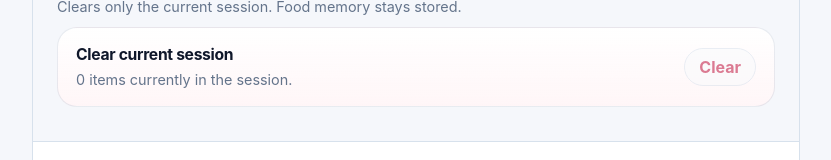
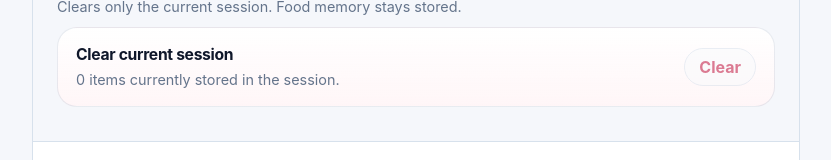
Before and after one commit to blaxcky/FoodSnap, a React (Vite) app: page / in a window 1280 px wide. Both pictures are taken after a click on the button "EXPORT". Shown: the part 571-731 px from the top of the page, without its empty margins (224-1055 px from the left). Built offline with nearby package versions, Linux system fonts and the light colour scheme.

Commit message:
Allow resetting sessions with only deleted items

```diff
--- a/src/App.tsx
+++ b/src/App.tsx
@@ -405,7 +405,7 @@ export default function App() {
             visibleExportText={visibleExportText}
             exportLeadIn={exportLeadIn}
             copyState={copyState}
-            sessionCount={activeEntries.length}
+            sessionCount={entries.length}
             onChangeFormat={(format) => {
               setExportFormat(format);
               setCopyState('idle');
--- a/src/components/ExportPanel.tsx
+++ b/src/components/ExportPanel.tsx
@@ -114,7 +114,7 @@ export function ExportPanel({
           <div className="settings-row settings-row-action settings-row-danger">
             <div className="settings-row-copy">
               <h3>Clear current session</h3>
-              <p>{sessionCount} item{sessionCount === 1 ? '' : 's'} currently in the session.</p>
+              <p>{sessionCount} item{sessionCount === 1 ? '' : 's'} currently stored in the session.</p>
             </div>
             <div className="settings-row-control">
               <button
```
